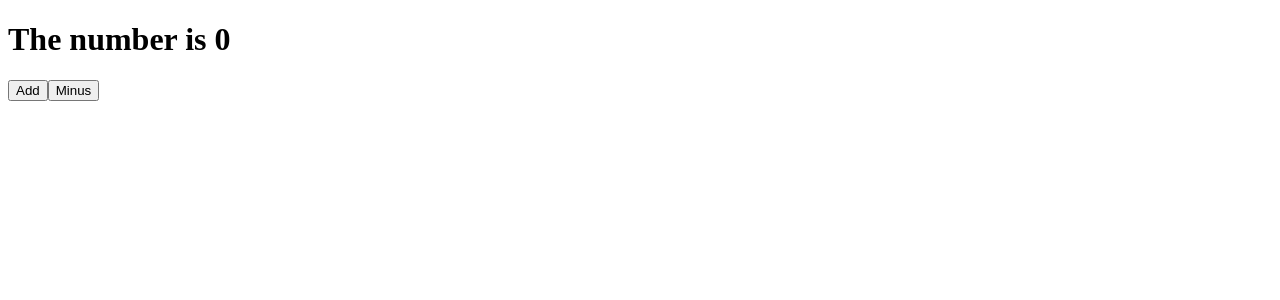
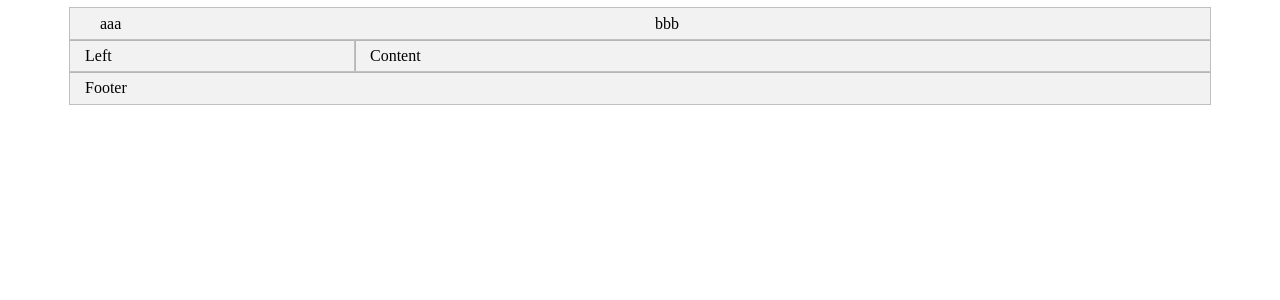
Before and after one commit to springcome/uo, a React (Create React App) app in the folder frontend/: page / in a window 1280 px wide. Shown: the top 300 px of the page. Built offline with nearby package versions, Linux system fonts and the light colour scheme.

Commit message:
기본Layout - 임시로 잡아봄

```diff
--- a/frontend/public/index.html
+++ b/frontend/public/index.html
@@ -2,19 +2,26 @@
 <html lang="en">
   <head>
     <meta charset="utf-8" />
-    <link rel="icon" href="%PUBLIC_URL%/favicon.ico" />
+<!--
+<link rel="icon" href="%PUBLIC_URL%/favicon.ico" />
+-->
+
     <meta name="viewport" content="width=device-width, initial-scale=1" />
     <meta name="theme-color" content="#000000" />
     <meta
       name="description"
       content="Web site created using create-react-app"
     />
-    <link rel="apple-touch-icon" href="%PUBLIC_URL%/logo192.png" />
+    <!--
+<link rel="apple-touch-icon" href="%PUBLIC_URL%/logo192.png" />
+    -->
+
     <!--
       manifest.json provides metadata used when your web app is installed on a
       user's mobile device or desktop. See https://developers.google.com/web/fundamentals/web-app-manifest/
+
+    <link rel="manifest" href="%PUBLIC_URL%/manifest.json" />
     -->
-    <link rel="manifest" href="%PUBLIC_URL%/manifest.json" />
     <!--
       Notice the use of %PUBLIC_URL% in the tags above.
       It will be replaced with the URL of the `public` folder during the build.
--- a/frontend/src/App.js
+++ b/frontend/src/App.js
@@ -1,31 +1,29 @@
-import React from 'react';
+import React from "react";
+import {Container, Row, Col} from "react-grid-system";
+
+import Header from "./layout/header";
 
 class App extends React.Component {
 	constructor() {
 		super();
-
-		this.state = {
-			count: 0
-		}
-	}
-
-	add() {
-		console.log("1");
-		this.state.count++;
-	}
-
-	minus() {
-		console.log("2");
-		this.state.count--;
 	}
 
 	render() {
 		return (
-			<div>
-				<h1>The number is {this.state.count}</h1>
-				<button onClick="add">Add</button>
-				<button onClick="minus">Minus</button>
-			</div>
+			<Container>
+				<Row>
+					<Col debug>
+						<Header />
+					</Col>
+				</Row>
+				<Row>
+					<Col debug md={3}>Left</Col>
+					<Col debug>Content</Col>
+				</Row>
+				<Row>
+					<Col debug>Footer</Col>
+				</Row>
+			</Container>
 		);
 	}
 }
--- /dev/null
+++ b/frontend/src/layout/header.js
@@ -0,0 +1,17 @@
+import React from "react";
+import { Container, Row, Col } from "react-grid-system";
+
+class Header extends React.Component {
+    render() {
+        return (
+            <Container>
+                <Row>
+                    <Col>aaa</Col>
+                    <Col>bbb</Col>
+                </Row>
+            </Container>
+        );
+    }
+}
+
+export default Header;
```
